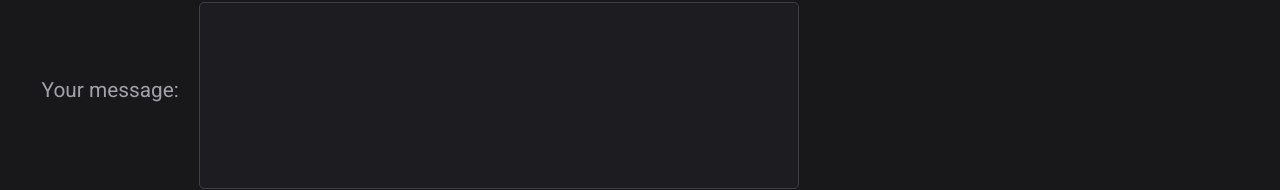
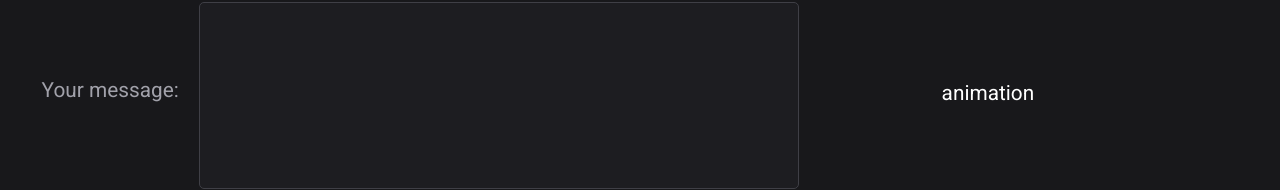
Before and after one commit to MohamedZakidev/portfolio, a React (Vite) app: page / in a window 1280 px wide. Shown: the part 2579-2769 px from the top of the page. Built offline with nearby package versions, Linux system fonts and the light colour scheme.

Commit message:
Update contact.css

```diff
--- a/src/components/4-Contact/contact.css
+++ b/src/components/4-Contact/contact.css
@@ -96,9 +96,12 @@ section.contact-us form button:hover {
 }
 
 @media(min-width:700px) {
+    section.contact-us .animation {
+        display: block;
+    }
+
     section.contact-us form {
         max-width: 900px;
-
     }
 
     section.contact-us form>div {
```
